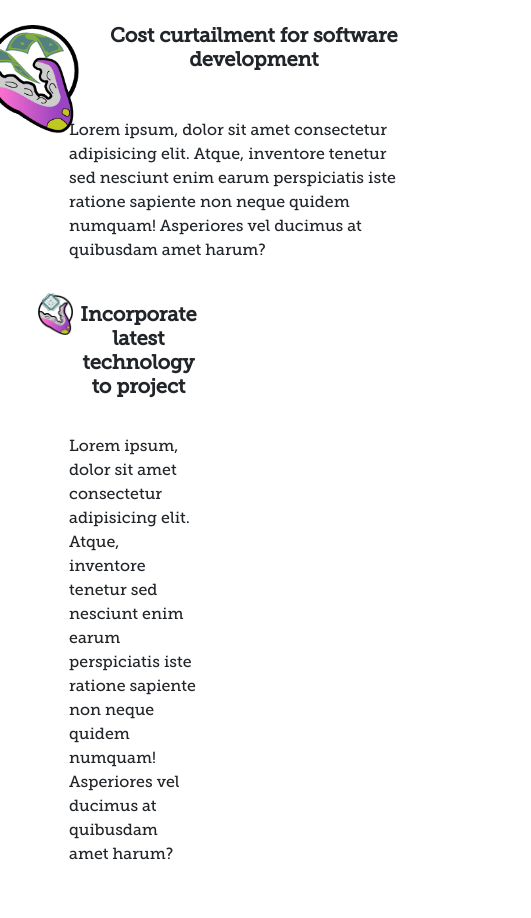
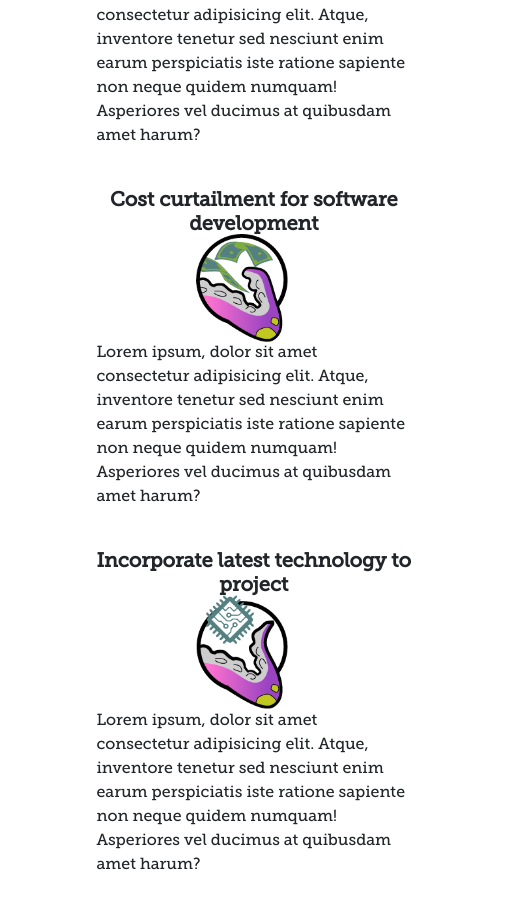
Before and after one commit to paodesign/codeit2.0, a plain HTML site: page index.html in a window 390 px wide. Shown: the part 1571-2489 px from the top of the page, 531 px wide, since content can reach past the window. Before the commit the page ends 2453 px from the top, so only its background shows below. Drawn offline with nearby package versions, Linux system fonts and the light colour scheme.

Commit message:
pagina 990

```diff
--- a/index.html
+++ b/index.html
@@ -194,19 +194,17 @@
                 <img src="images/money.png" alt="moneypulpos" class="img-fluid">
               </figure>
               <p class="p-second ">Lorem ipsum, dolor sit amet consectetur adipisicing elit. Atque, inventore tenetur
-                sed
-                nesciunt enim earum perspiciatis iste ratione sapiente non neque quidem numquam!
+                sed nesciunt enim earum perspiciatis iste ratione sapiente non neque quidem numquam!
                 Asperiores vel ducimus at quibusdam amet harum?</p>
             </div>
-            <div class="col-5 texto-img-dos">
+            <div class="col-lg-5 col-md-10 texto-img-dos">
               <h5 class="title-h5"><strong>Incorporate latest technology to project</strong></h5>
 
               <figure class="imagen-icono-dos sombra_fija">
                 <img src="images/chip.png" alt="chippulpos" class="img-fluid">
               </figure>
               <p class="p-second ">Lorem ipsum, dolor sit amet consectetur adipisicing elit. Atque, inventore tenetur
-                sed
-                nesciunt enim earum perspiciatis iste ratione sapiente non neque quidem numquam!
+                sed nesciunt enim earum perspiciatis iste ratione sapiente non neque quidem numquam!
                 Asperiores vel ducimus at quibusdam amet harum?</p>
             </div>
           </div>
--- a/style.css
+++ b/style.css
@@ -393,12 +393,16 @@ li a {
     margin-bottom: 3%;
   }
 
-  .imagen-icono
+  .imagen-icono ,
   .imagen-icono-dos {
     top: -12%;
     left: 25%;
     width: 27%;
     margin: 12%;
+  }
+
+  .p-second {
+    margin-left: 8%;
   }
 }
 
```
